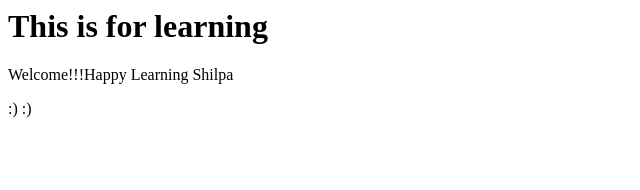
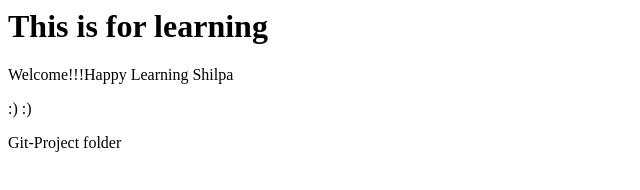
Before and after one commit to shekharnavin/Shilpa_Test, a plain HTML site: page index.html in a window 1280 px wide. Shown: the whole page, without its empty margins (0-640 px from the left). Drawn offline with Linux system fonts and the light colour scheme.

Commit message:
Updated from Git-project folder

```diff
--- a/index.html
+++ b/index.html
@@ -3,4 +3,5 @@
 <h1>This is for learning</h1>
 <p>Welcome!!!Happy Learning Shilpa</p>
 <p>:) :)</p>
+<p>Git-Project folder</p>
 </html>
```
Also changed, not shown: 1 other file.
